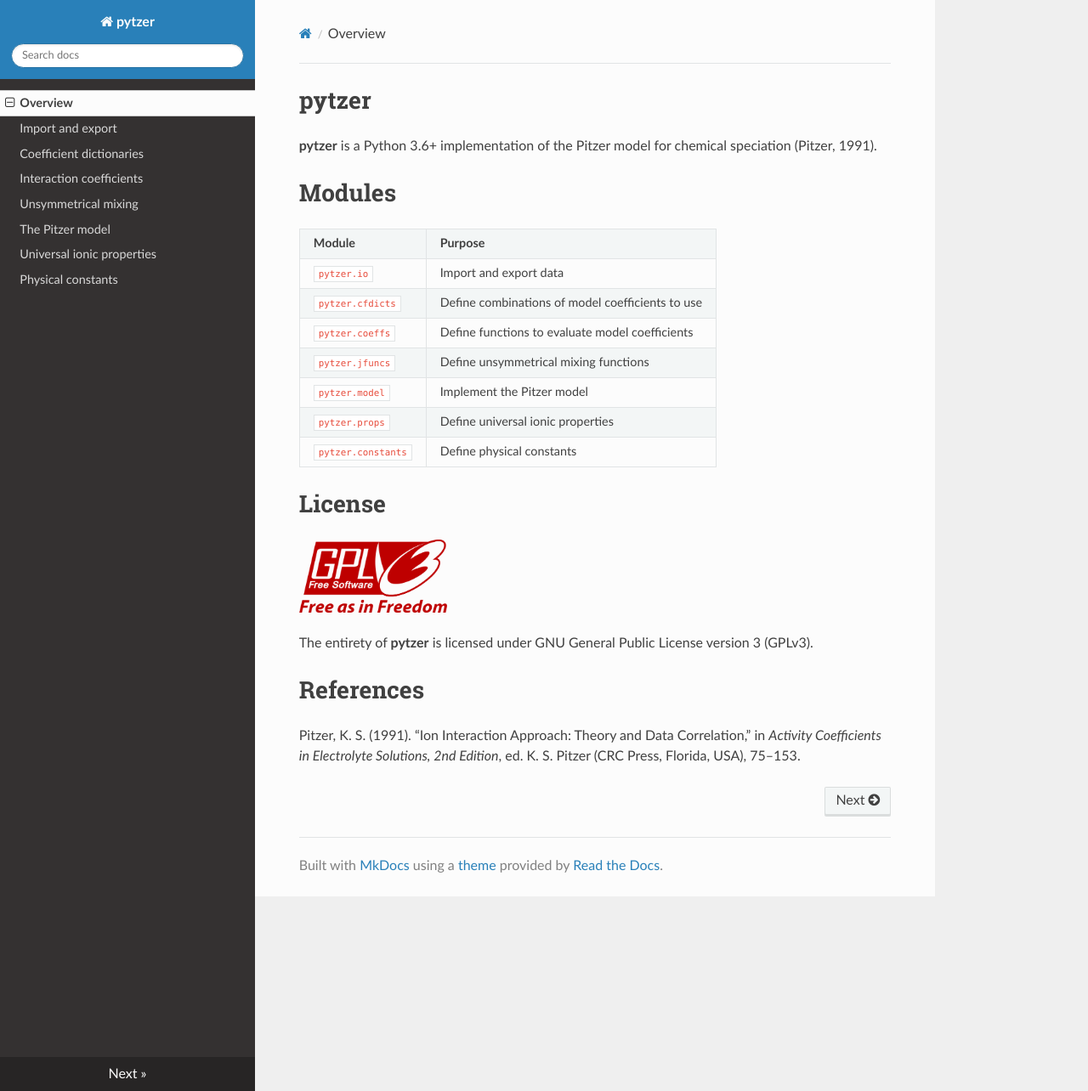
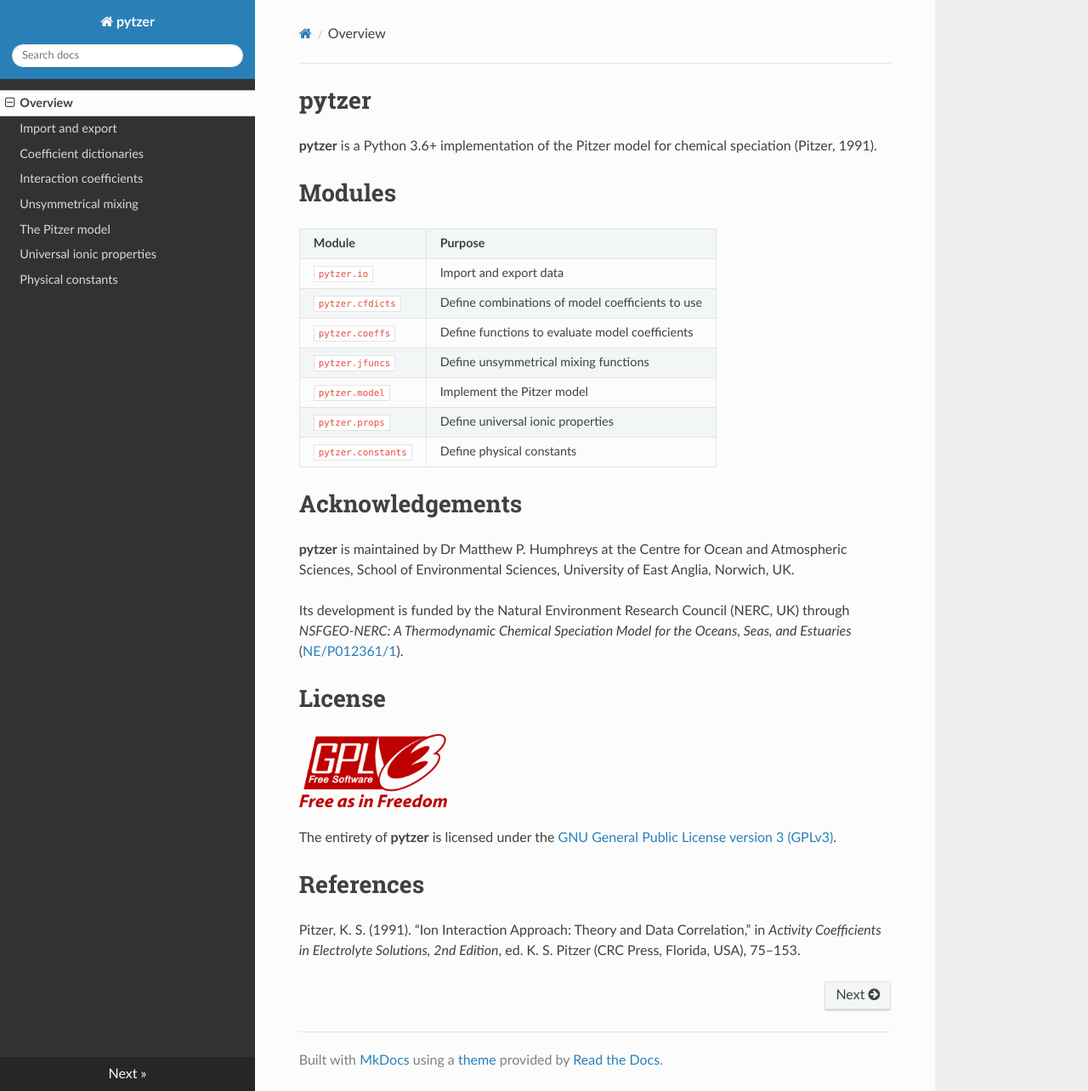
Before and after one commit to mvdh7/pytzer, an MkDocs documentation site: the page built from docs/index.md, in a window 1280 px wide and 1284 px high. Shown: the whole window at 85% size. Built offline with MkDocs 1.6.1, drawn with Linux system fonts in a browser that asks for light colours; nearby versions of some CDN libraries.

Commit message:
Add funding acknowledgement

```diff
--- a/docs/index.md
+++ b/docs/index.md
@@ -48,11 +48,18 @@ title: Overview
 
 </tr></table>
 
+# Acknowledgements
+
+**pytzer** is maintained by Dr Matthew P. Humphreys at the Centre for Ocean and Atmospheric Sciences, School of Environmental Sciences, University of East Anglia, Norwich, UK.
+
+Its development is funded by the Natural Environment Research Council (NERC, UK) through
+*NSFGEO-NERC: A Thermodynamic Chemical Speciation Model for the Oceans, Seas, and Estuaries* ([NE/P012361/1](http://gotw.nerc.ac.uk/list_full.asp?pcode=NE%2FP012361%2F1)).
+
 # License
 
 <img src="img/1920px-GPLv3_Logo.svg.png" width="25%" />
 
-The entirety of **pytzer** is licensed under GNU General Public License version 3 (GPLv3).
+The entirety of **pytzer** is licensed under the [GNU General Public License version 3 (GPLv3)](https://www.gnu.org/licenses/gpl-3.0.en.html).
 
 # References
 
```
